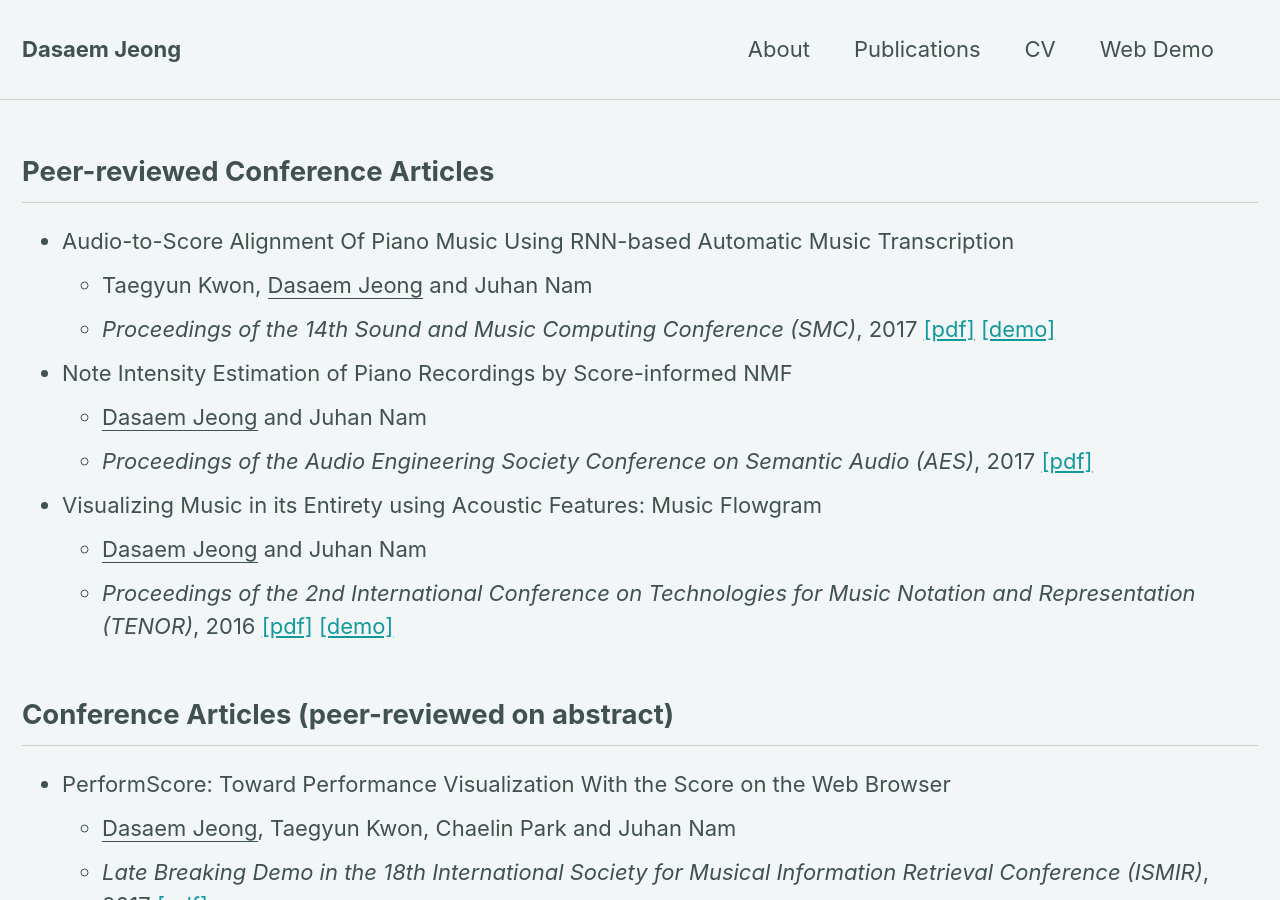
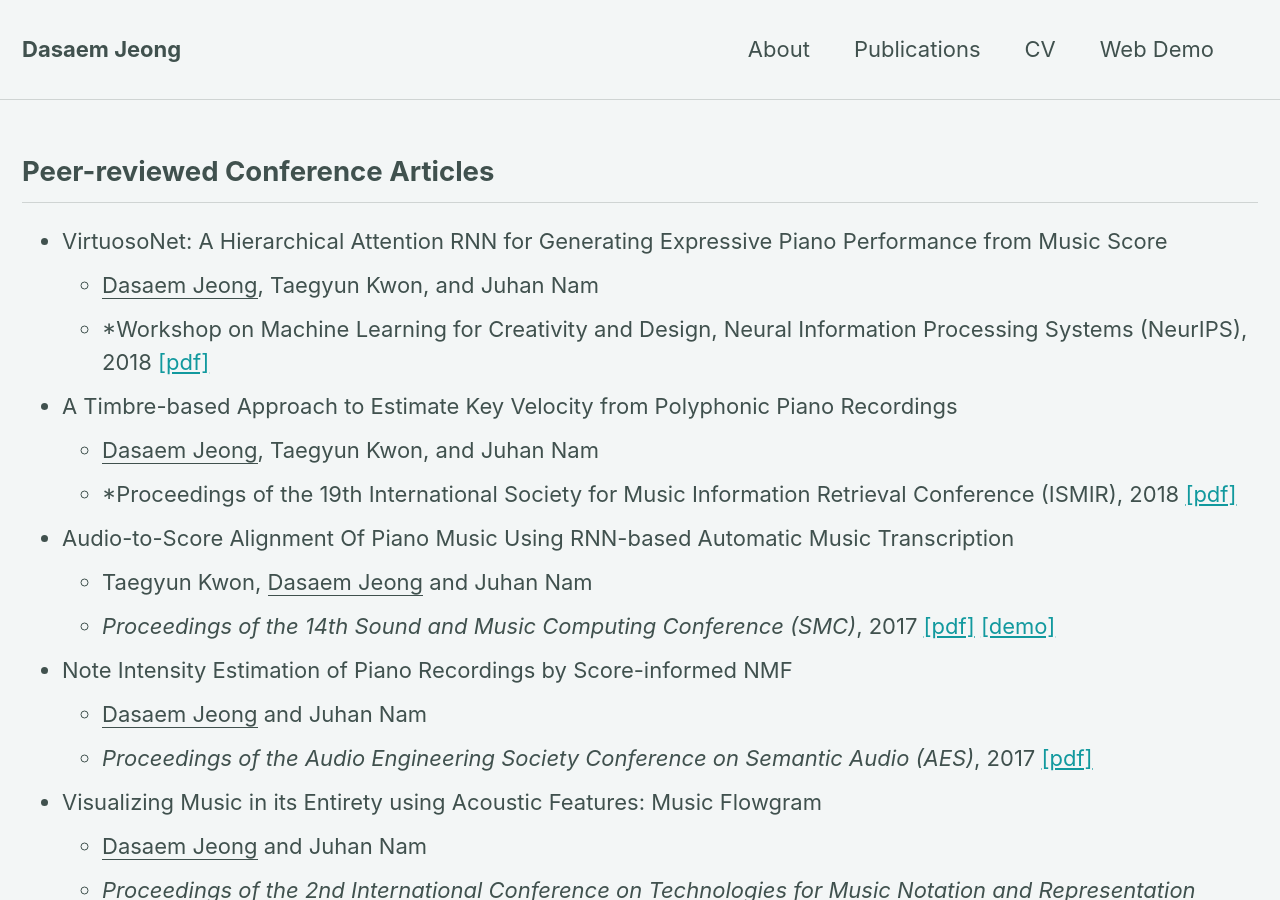
Before and after one commit to jdasam/jdasam.github.io, a Jekyll site: the page built from publications.md, in a window 1280 px wide and 900 px high. Built offline with Jekyll 4.4.1, drawn with Linux system fonts in a browser that asks for light colours.

Commit message:
update publication

```diff
--- a/publications.md
+++ b/publications.md
@@ -5,6 +5,15 @@ permalink: /publications/
 ---
 
 ## Peer-reviewed Conference Articles
+
+* VirtuosoNet: A Hierarchical Attention RNN for Generating Expressive Piano Performance from Music Score
+	+ <u>Dasaem Jeong</u>, Taegyun Kwon, and Juhan Nam
+	+ *Workshop on Machine Learning for Creativity and Design, Neural Information Processing Systems (NeurIPS), 2018 [[pdf]](http://mac.kaist.ac.kr/pubs/JeongKwonNam-neurips2018.pdf)
+
+* A Timbre-based Approach to Estimate Key Velocity from Polyphonic Piano Recordings
+	+ <u>Dasaem Jeong</u>, Taegyun Kwon, and Juhan Nam
+	+ *Proceedings of the 19th International Society for Music Information Retrieval Conference (ISMIR), 2018 [[pdf]](http://ismir2018.ircam.fr/doc/pdfs/196_Paper.pdf)
+
 
 * Audio-to-Score Alignment Of Piano Music Using RNN-based Automatic Music Transcription
 	+ Taegyun Kwon, <u>Dasaem Jeong</u> and Juhan Nam
```
